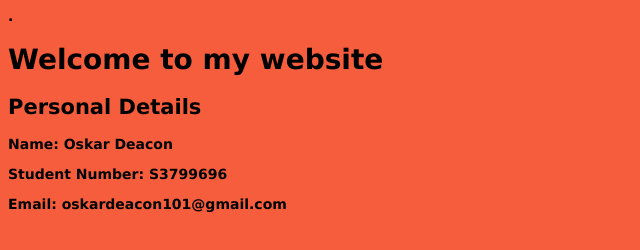
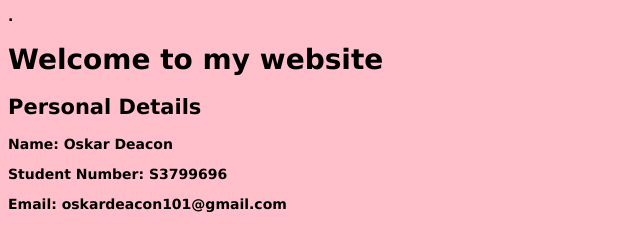
Before and after one commit to oskardeacon/Oskardeacon, a plain HTML site: page index.html in a window 1280 px wide. Shown: the whole page, without its empty margins (0-640 px from the left). Drawn offline with Linux system fonts and the light colour scheme.

Commit message:
Update style.css

```diff
--- a/style.css
+++ b/style.css
@@ -1,5 +1,5 @@
 body{
-    background-color:#F65D3D;
+    background-color:pink;
     font-size:14px;
     font-weight:bolder;
     font-family:verdana, sans-serif;
```
